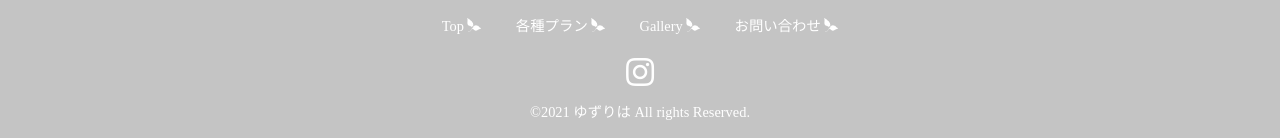
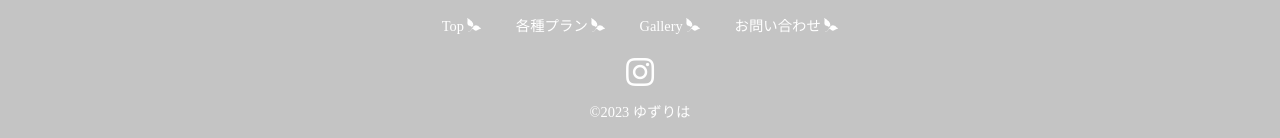
Before and after one commit to Yuppymam/yuzuriha, a Jekyll site: the page built from contact/index.html, in a window 1280 px wide. Shown: the part 1884-2022 px from the top of the page. Built offline with Jekyll 4.4.1, drawn with Linux system fonts in a browser that asks for light colours; nearby versions of some CDN libraries.

Commit message:
update copyright

```diff
--- a/Gemfile
+++ b/Gemfile
@@ -1,5 +1,6 @@
 source 'http://rubygems.org'
 gem 'jekyll', '4.2.1'
+gem 'webrick'
 group :jekyll_plugins do
   gem 'jekyll-sitemap'
 end
--- a/_includes/footer.html
+++ b/_includes/footer.html
@@ -18,6 +18,6 @@
   </nav>
   <div class="center sns-icon"><a href="https://instagram.com/yuzuriha_garden"><i class="fab fa-instagram fa-2x"></i></a></div>
   <small class="copyright">
-    &copy;2021 ゆずりは All rights Reserved.
+    &copy;<script>new Date().getFullYear()>2010&&document.write(new Date().getFullYear());</script> ゆずりは
   </small>
 </footer>
```
Also changed, not shown: Gemfile.lock.
